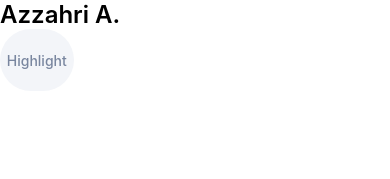
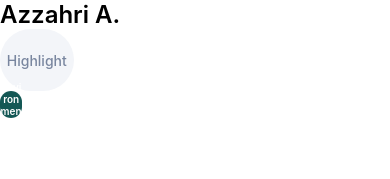
Before and after one commit to adamhinton/LearningReactNative-DonationApp, a React Native app: screen / in a window 390 px wide. Shown: the top 179 px of the page. Built offline with nearby package versions, Linux system fonts and the light colour scheme.

Commit message:
Badge styling

```diff
--- a/Navigation/Screens/Home/Home.tsx
+++ b/Navigation/Screens/Home/Home.tsx
@@ -6,6 +6,7 @@ import globalStyle from '../../../assets/styles/GlobalStyle';
 import Header from '../../../components/Header/Header';
 import Button from '../../../components/Button/Button';
 import Tab from '../../../components/Tab/Tab';
+import Badge from '../../../components/Badge/Badge';
 
 const Home = () => {
   return (
@@ -13,6 +14,7 @@ const Home = () => {
       <Header title={'Azzahri A.'} type={1} />
 
       <Tab title={'Highlight'} isInactive={true} />
+      <Badge title={'Environment'} />
     </SafeAreaView>
   );
 };
--- a/components/Badge/Badge.tsx
+++ b/components/Badge/Badge.tsx
@@ -1,5 +1,5 @@
 import React, {useRef, useState} from 'react';
-import {Pressable, Text} from 'react-native';
+import {Text, View} from 'react-native';
 import style from './style';
 import {horizontalScale} from '../../assets/styles/scaling';
 
@@ -17,7 +17,7 @@ const Badge = (props: Props) => {
   };
 
   return (
-    <Pressable style={[style.badge, tabWidth]}>
+    <View style={[style.badge, tabWidth]}>
       <Text
         onTextLayout={e => {
           // set to width of title
@@ -27,7 +27,7 @@ const Badge = (props: Props) => {
         style={style.title}>
         {props.title}
       </Text>
-    </Pressable>
+    </View>
   );
 };
 
--- a/components/Badge/style.ts
+++ b/components/Badge/style.ts
@@ -7,17 +7,17 @@ import {
 
 const style = StyleSheet.create({
   badge: {
-    backgroundColor: '#2979F2',
-    height: verticalScale(50),
+    backgroundColor: '#145855',
+    height: verticalScale(22),
     justifyContent: 'center',
     borderRadius: horizontalScale(50),
   },
 
   title: {
     fontFamily: 'Inter',
-    fontSize: scaleFontSize(14),
-    fontWeight: '500',
-    lineHeight: scaleFontSize(17),
+    fontSize: scaleFontSize(10),
+    fontWeight: '600',
+    lineHeight: scaleFontSize(12),
     color: 'white',
     textAlign: 'center',
   },
```
